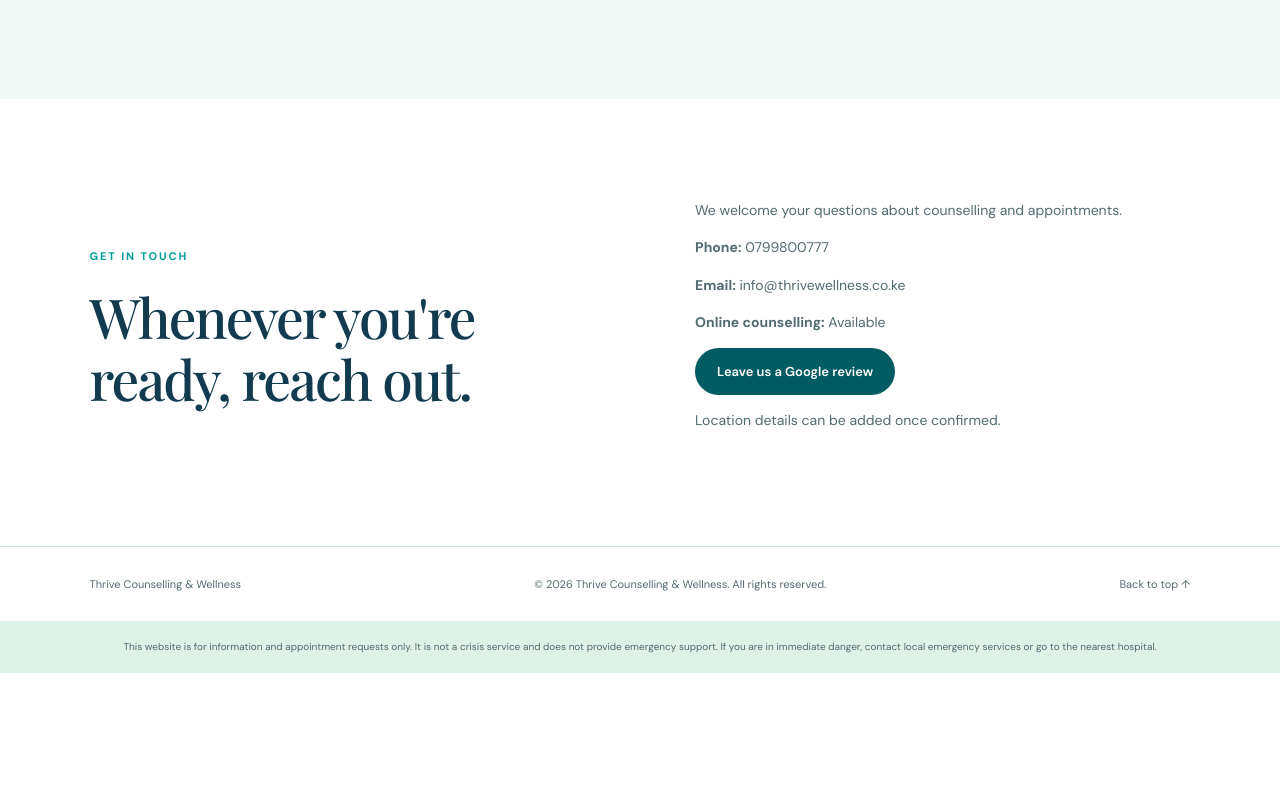
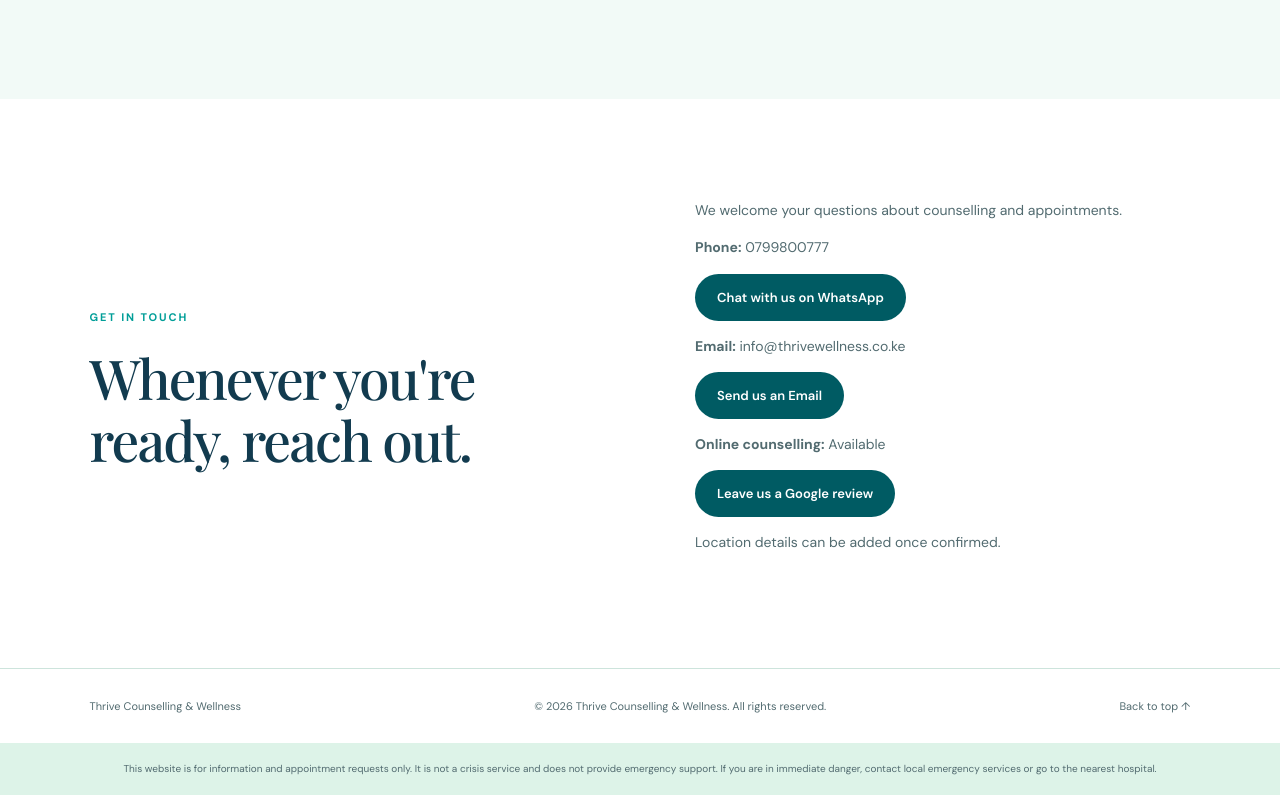
Before and after one commit to chesamtech/thrive-counseling-and-wellness-center, a plain HTML site: page index.html in a window 1280 px wide. Shown: the part 5968-6763 px from the top of the page. Before the commit the page ends 6641 px from the top, so only its background shows below. Drawn offline with nearby package versions, Linux system fonts and the light colour scheme; a web font is replaced by a local one.

Commit message:
Improve email contact and add email button

```diff
--- a/index.html
+++ b/index.html
@@ -212,8 +212,26 @@
       <div class="contact-details">
         <p>We welcome your questions about counselling and appointments.</p>
         <p><strong>Phone:</strong> 0799800777 </p>
-        <p><strong>Email:</strong> <a href="mailto:info@thrivewellness.co.ke">info@thrivewellness.co.ke</a></p>
-        <p><strong>Online counselling:</strong> Available</p>
+        <p>
+  <a class="button button-primary"
+     href="https://wa.me/254799800777?text=Hello%20Thrive%20Counseling%20and%20Wellness%20Center.%20I%20would%20like%20to%20make%20an%20appointment."
+     target="_blank"
+     rel="noopener noreferrer">
+    Chat with us on WhatsApp
+  </a>
+</p>
+<p><strong>Email:</strong>
+  <a href="mailto:info@thrivewellness.co.ke?subject=Counselling%20Appointment%20Enquiry">
+    info@thrivewellness.co.ke
+  </a>
+</p>
+<p>
+  <a class="button button-primary"
+     href="mailto:info@thrivewellness.co.ke?subject=Counselling%20Appointment%20Enquiry">
+    Send us an Email
+  </a>
+</p>
+<p><strong>Online counselling:</strong> Available</p>
         <p>
   <a class="button button-primary"
      href="https://g.page/r/CWfz5qkd24oREAI/review"
```
